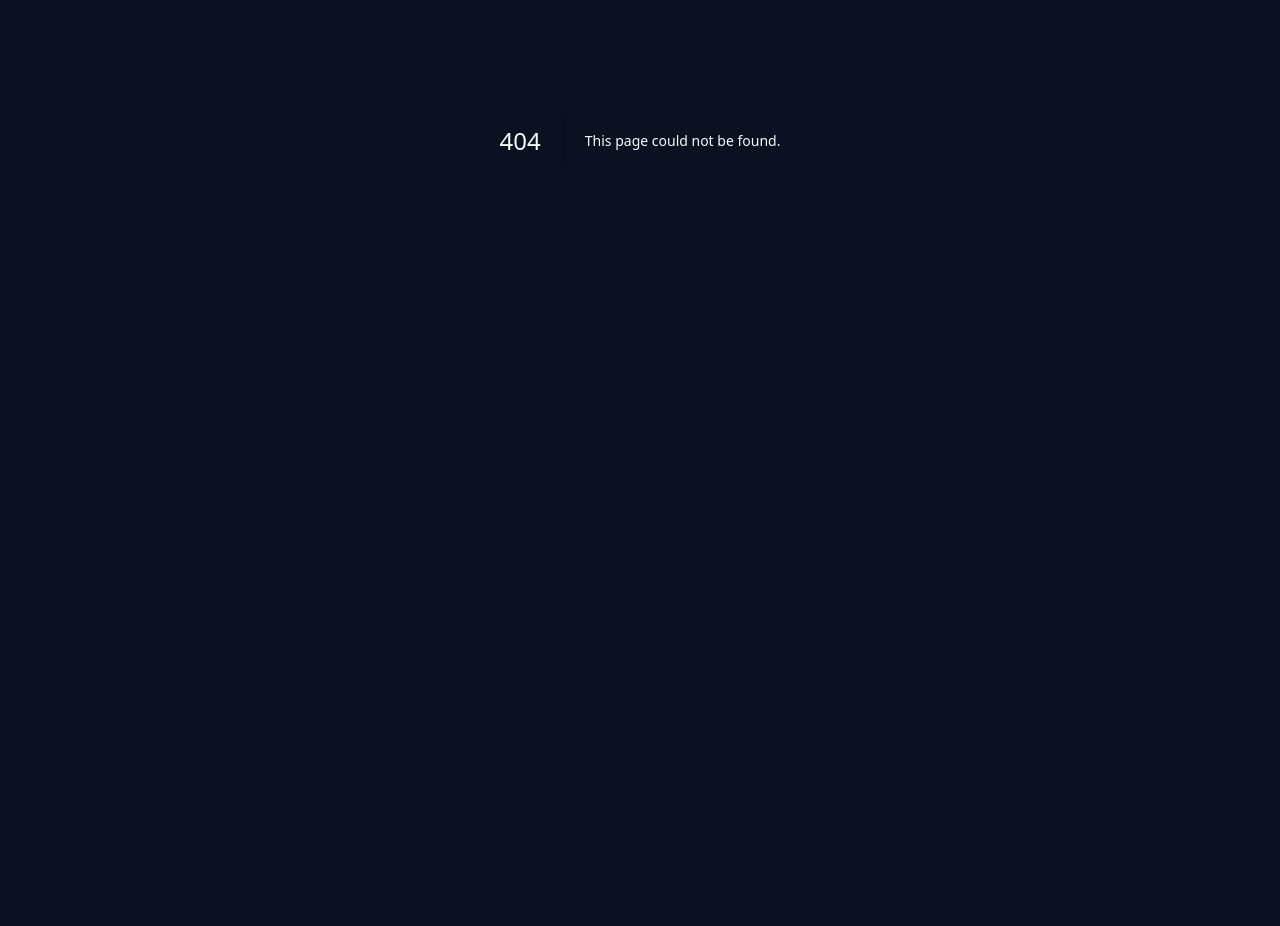
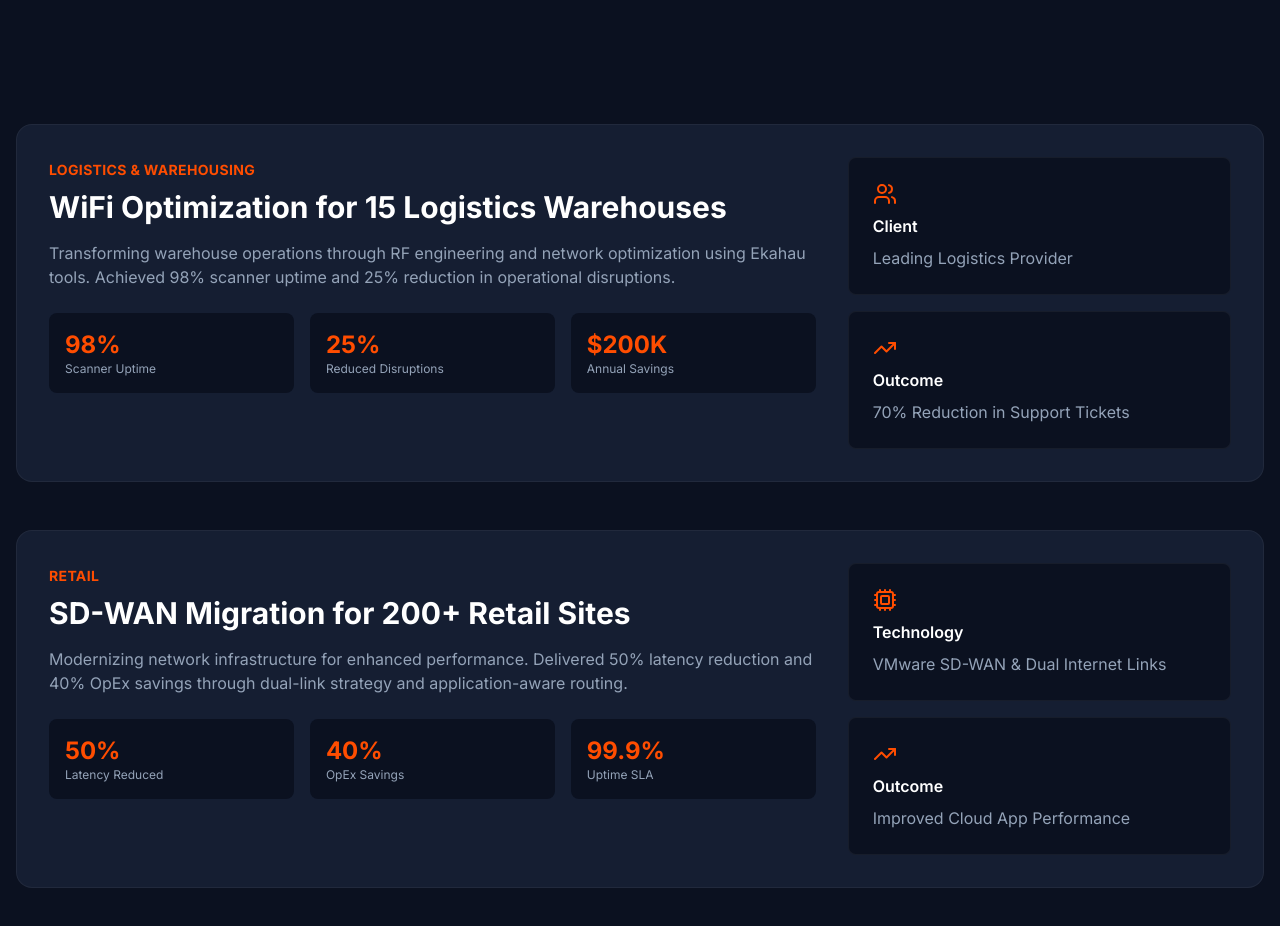
Before and after one commit to Ashutosh-Sharma-IN/Optivantage, a Next.js app: page /case-studies in a window 1280 px wide. Before the commit this address had no page. Shown: the part 260-1186 px from the top of the page. Before the commit the page ends 800 px from the top, so only its background shows below. Built offline with nearby package versions, Linux system fonts and the light colour scheme.

Commit message:
Create page.tsx

```diff
--- /dev/null
+++ b/src/app/case-studies/page.tsx
@@ -0,0 +1,98 @@
+import Navbar from '@/components/Navbar';
+import { TrendingUp, Users, Cpu, Shield } from 'lucide-react';
+
+export default function CaseStudies() {
+  return (
+    <main>
+      <Navbar />
+      <section className="pt-32 pb-16 px-4 bg-navy-900 text-center">
+        <h1 className="text-4xl font-bold text-white mb-4">Proven Results</h1>
+        <p className="text-xl text-text-muted max-w-3xl mx-auto">
+          Real-world case studies demonstrating quantified impact across infrastructure optimization and AI transformation.
+        </p>
+      </section>
+
+      <section className="py-20 px-4 max-w-7xl mx-auto">
+        {/* Study 1: WiFi Optimization */}
+        <div className="bg-navy-800 rounded-2xl p-8 mb-12 border border-white/5">
+          <div className="flex flex-col md:flex-row gap-8">
+            <div className="md:w-2/3">
+              <span className="text-brand text-sm font-bold uppercase tracking-wide">Logistics & Warehousing</span>
+              <h2 className="text-3xl font-bold text-white mt-2 mb-4">WiFi Optimization for 15 Logistics Warehouses</h2>
+              <p className="text-text-muted mb-6">
+                Transforming warehouse operations through RF engineering and network optimization using Ekahau tools.
+                Achieved 98% scanner uptime and 25% reduction in operational disruptions.
+              </p>
+              <div className="grid grid-cols-2 md:grid-cols-3 gap-4">
+                <div className="bg-navy-900 p-4 rounded-lg">
+                  <div className="text-2xl font-bold text-brand">98%</div>
+                  <div className="text-xs text-text-muted">Scanner Uptime</div>
+                </div>
+                <div className="bg-navy-900 p-4 rounded-lg">
+                  <div className="text-2xl font-bold text-brand">25%</div>
+                  <div className="text-xs text-text-muted">Reduced Disruptions</div>
+                </div>
+                <div className="bg-navy-900 p-4 rounded-lg">
+                  <div className="text-2xl font-bold text-brand">$200K</div>
+                  <div className="text-xs text-text-muted">Annual Savings</div>
+                </div>
+              </div>
+            </div>
+            <div className="md:w-1/3 flex flex-col justify-center gap-4">
+              <div className="bg-navy-900 p-6 rounded-lg border border-white/5">
+                <Users className="text-brand mb-2" />
+                <h3 className="text-white font-semibold mb-2">Client</h3>
+                <p className="text-text-muted">Leading Logistics Provider</p>
+              </div>
+              <div className="bg-navy-900 p-6 rounded-lg border border-white/5">
+                <TrendingUp className="text-brand mb-2" />
+                <h3 className="text-white font-semibold mb-2">Outcome</h3>
+                <p className="text-text-muted">70% Reduction in Support Tickets</p>
+              </div>
+            </div>
+          </div>
+        </div>
+
+        {/* Study 2: SD-WAN Migration */}
+        <div className="bg-navy-800 rounded-2xl p-8 mb-12 border border-white/5">
+          <div className="flex flex-col md:flex-row gap-8">
+            <div className="md:w-2/3">
+              <span className="text-brand text-sm font-bold uppercase tracking-wide">Retail</span>
+              <h2 className="text-3xl font-bold text-white mt-2 mb-4">SD-WAN Migration for 200+ Retail Sites</h2>
+              <p className="text-text-muted mb-6">
+                Modernizing network infrastructure for enhanced performance. Delivered 50% latency reduction and 40% OpEx savings through dual-link strategy and application-aware routing.
+              </p>
+              <div className="grid grid-cols-2 md:grid-cols-3 gap-4">
+                <div className="bg-navy-900 p-4 rounded-lg">
+                  <div className="text-2xl font-bold text-brand">50%</div>
+                  <div className="text-xs text-text-muted">Latency Reduced</div>
+                </div>
+                <div className="bg-navy-900 p-4 rounded-lg">
+                  <div className="text-2xl font-bold text-brand">40%</div>
+                  <div className="text-xs text-text-muted">OpEx Savings</div>
+                </div>
+                <div className="bg-navy-900 p-4 rounded-lg">
+                  <div className="text-2xl font-bold text-brand">99.9%</div>
+                  <div className="text-xs text-text-muted">Uptime SLA</div>
+                </div>
+              </div>
+            </div>
+             <div className="md:w-1/3 flex flex-col justify-center gap-4">
+              <div className="bg-navy-900 p-6 rounded-lg border border-white/5">
+                <Cpu className="text-brand mb-2" />
+                <h3 className="text-white font-semibold mb-2">Technology</h3>
+                <p className="text-text-muted">VMware SD-WAN & Dual Internet Links</p>
+              </div>
+               <div className="bg-navy-900 p-6 rounded-lg border border-white/5">
+                <TrendingUp className="text-brand mb-2" />
+                <h3 className="text-white font-semibold mb-2">Outcome</h3>
+                <p className="text-text-muted">Improved Cloud App Performance</p>
+              </div>
+            </div>
+          </div>
+        </div>
+
+      </section>
+    </main>
+  );
+}
```
